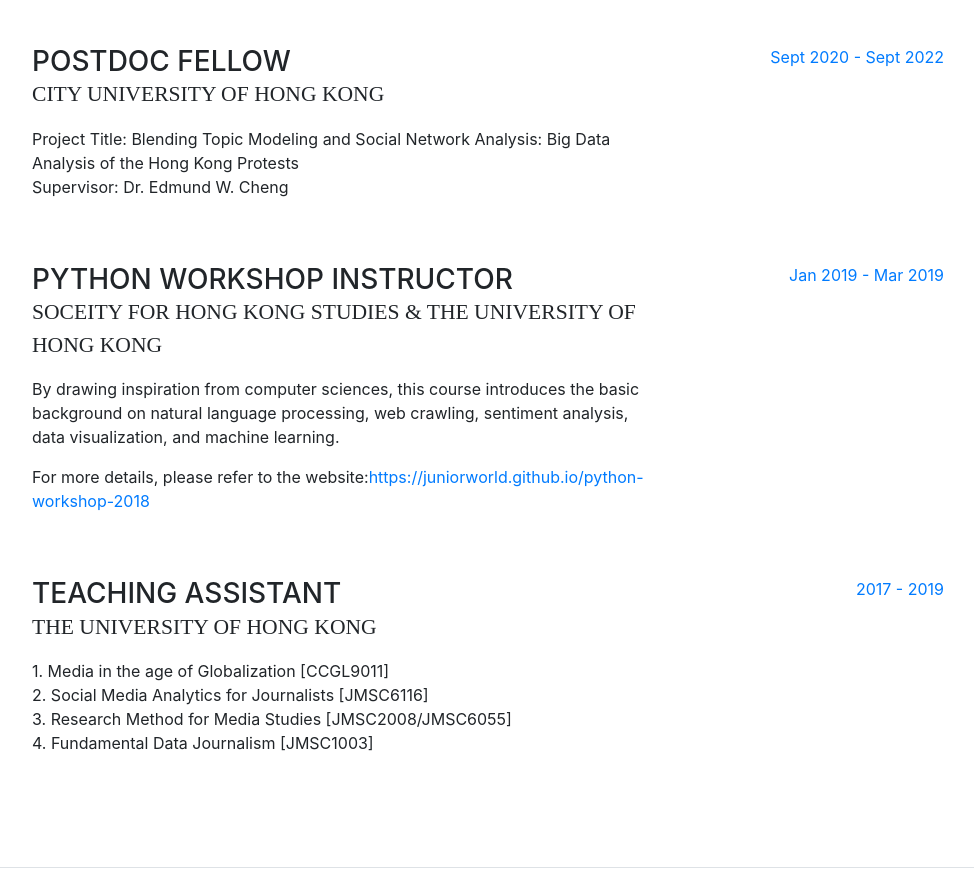
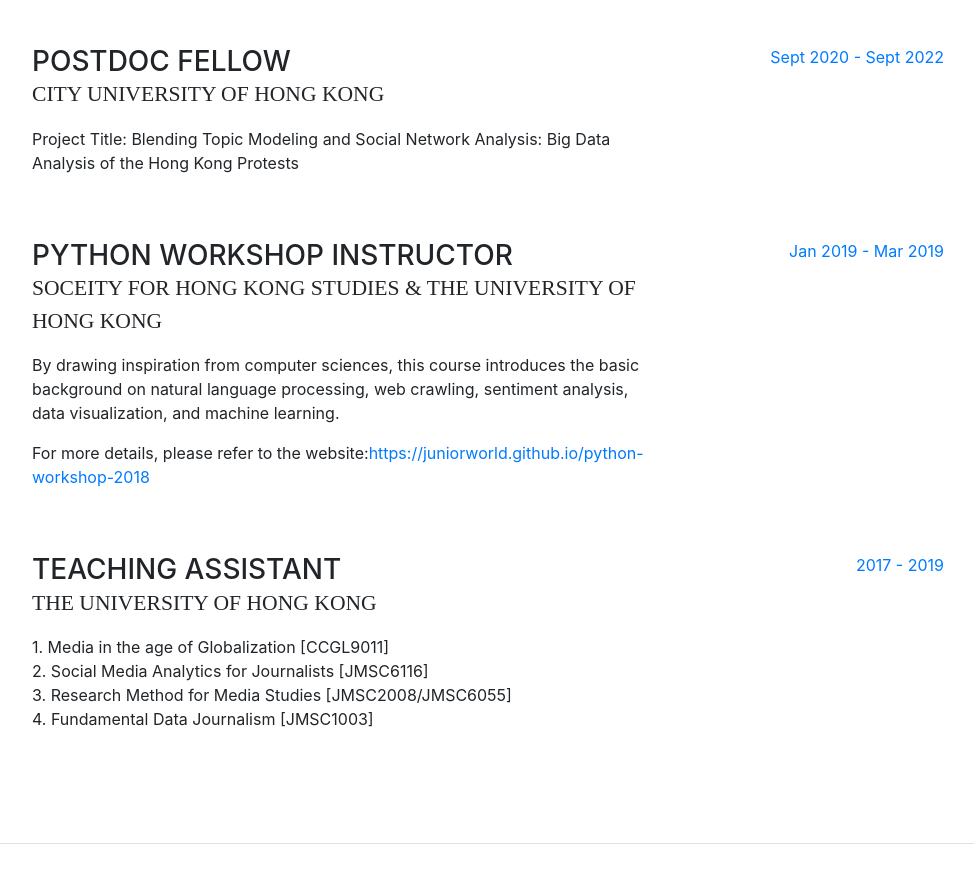
Before and after one commit to juniorworld/juniorworld.github.io, a website with bundled scripts: page index.html in a window 1280 px wide. Shown: the part 1987-2876 px from the top of the page, without its empty margins (288-1262 px from the left). Built offline with nearby package versions, Linux system fonts and the light colour scheme; a web font is replaced by a local one.

Commit message:
Update index.html

```diff
--- a/index.html
+++ b/index.html
@@ -165,8 +165,7 @@
             <div class="resume-content mr-auto">
               <h3 class="mb-0">Postdoc Fellow</h3>
               <div class="subheading mb-3">City University of Hong Kong</div>
-              <p class="mb-6">Project Title: Blending Topic Modeling and Social Network Analysis: Big Data Analysis of the Hong Kong Protests<br>
-                Supervisor: Dr. Edmund W. Cheng</p>
+              <p class="mb-6">Project Title: Blending Topic Modeling and Social Network Analysis: Big Data Analysis of the Hong Kong Protests</p>
             </div>
             <div class="resume-date text-md-right">
               <span class="text-primary">Sept 2020 - Sept 2022</span>
```
